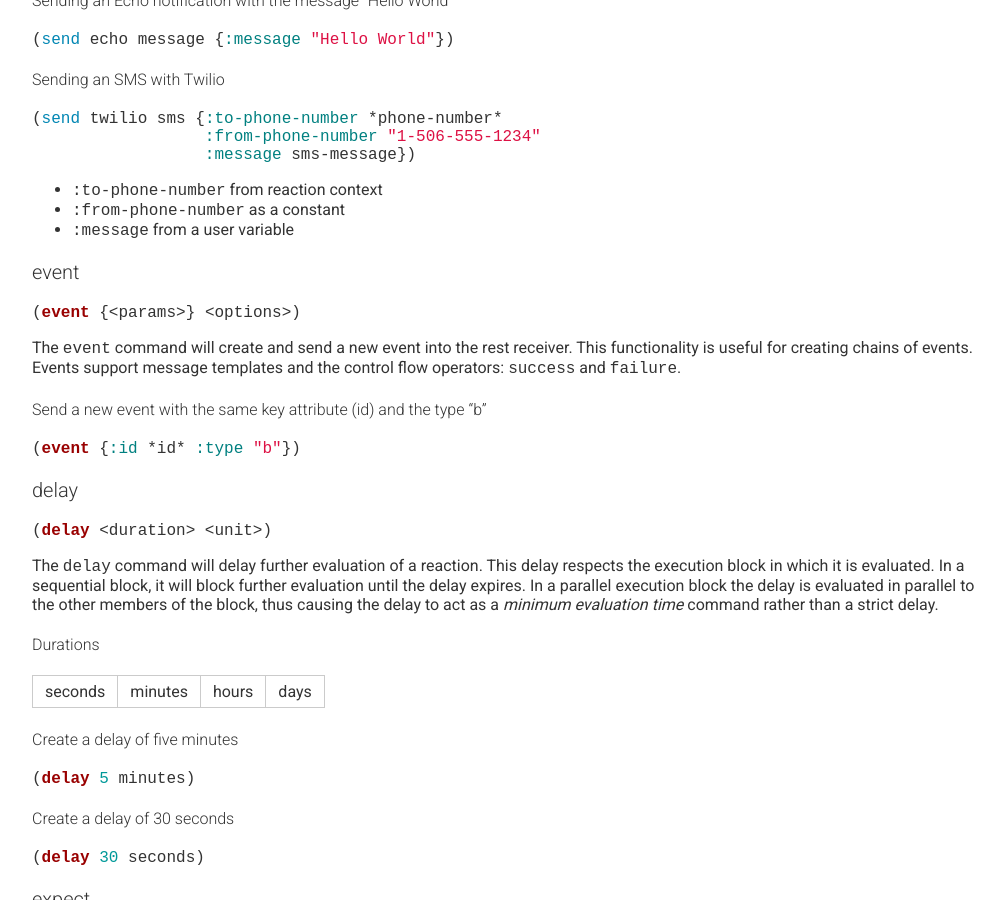
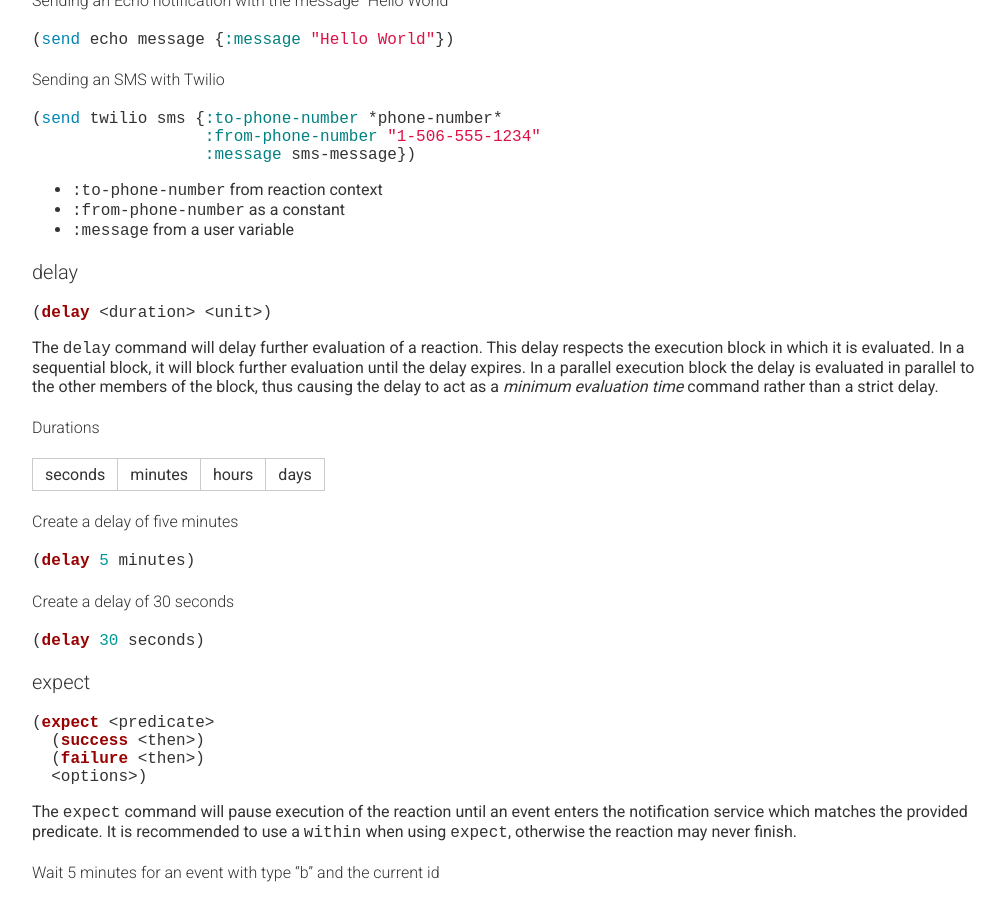
Before and after one commit to ianbishop/userevents.github.io, a Jekyll site: the page built from docs/then.md, in a window 1280 px wide and 900 px high, scrolled down 2756 px. Shown: the whole window, without its empty margins (0-1005 px from the left). Built offline with Jekyll 4.4.1, drawn with Linux system fonts in a browser that asks for light colours; Markdown is read by kramdown in place of the engine named in the settings.

Commit message:
Update then.md

```diff
--- a/docs/then.md
+++ b/docs/then.md
@@ -185,18 +185,6 @@ The `send` command is used to send notifications to specific endpoints. The endp
 * `:from-phone-number` as a constant
 * `:message` from a user variable
 
-### event
-
-{% highlight clojure %}
-(event {<params>} <options>)
-{% endhighlight %}
-
-The `event` command will create and send a new event into the rest receiver. This functionality is useful for creating chains of events. Events support message templates and the control flow operators: `success` and `failure`.
-
-#### Send a new event with the same key attribute (id) and the type "b"
-{% highlight clojure %}
-(event {:id *id* :type "b"})
-{% endhighlight %}
 
 ### delay
 
```
